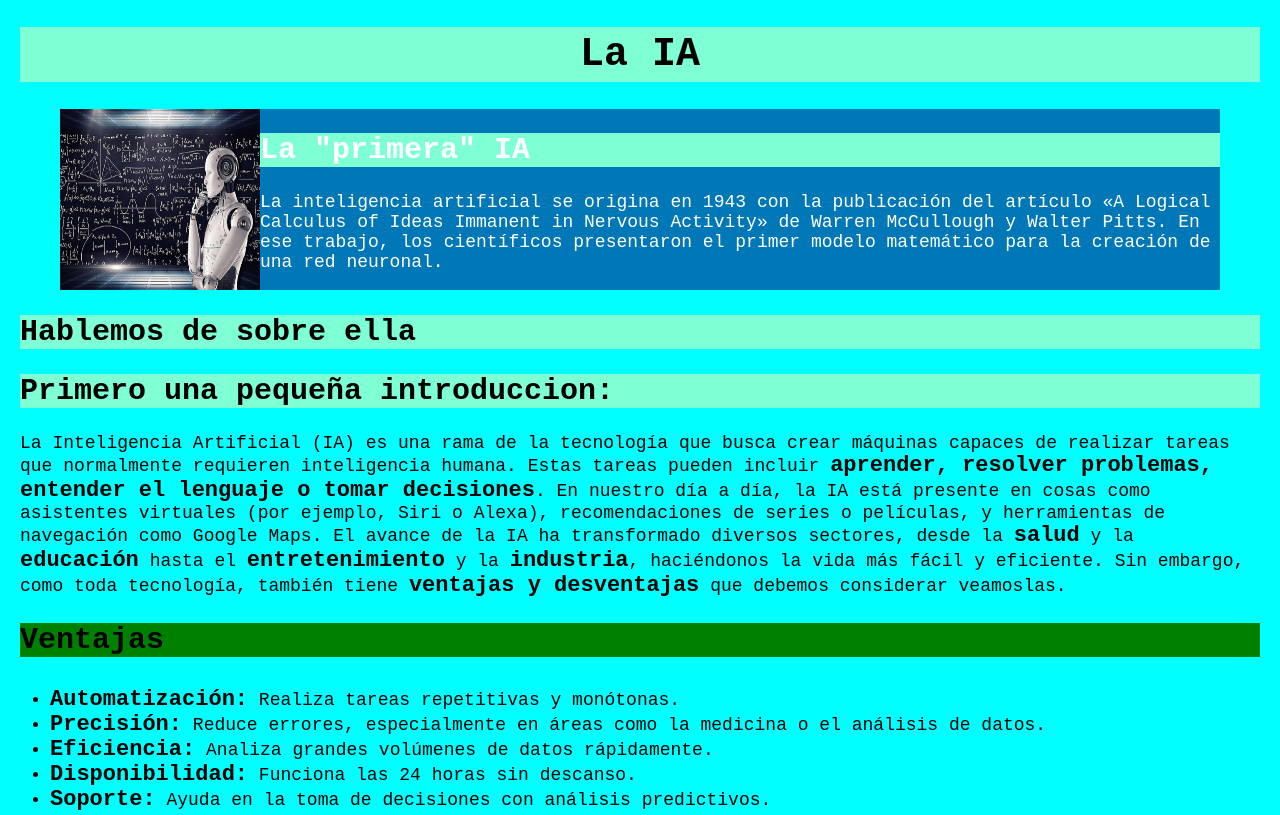
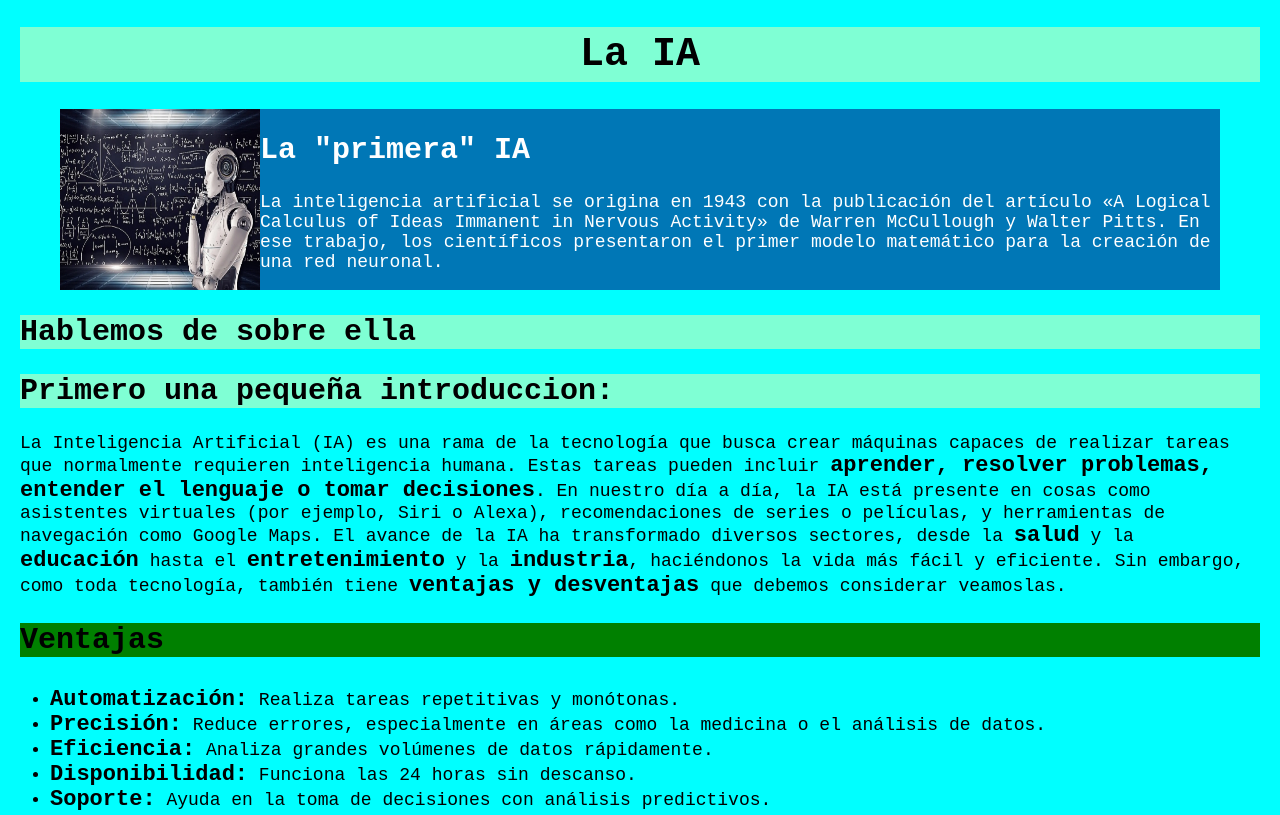
Before and after one commit to Asturmav/ProyectoMarcas-main, a plain HTML site: page Sobre_IA.html in a window 1280 px wide. Shown: the top 815 px of the page. Drawn offline with Linux system fonts and the light colour scheme.

Commit message:
Version finalizada2

```diff
--- a/Sobre_IA.html
+++ b/Sobre_IA.html
@@ -14,7 +14,7 @@
 
         <img src="imagenes/media-docena-de-curiosidades-sobre-la-inteligencia-artificial-ia (1).jpg" id="imganimal">
         <figcaption>
-            <h2 class=>La "primera" IA</h2>
+            <h2 class="nada">La "primera" IA</h2>
 
            <p> La inteligencia artificial se origina en 1943 con la publicación del artículo «A Logical Calculus of Ideas Immanent in Nervous Activity» de Warren McCullough y Walter Pitts.
             En ese trabajo, los científicos presentaron el primer modelo matemático para la creación de una red neuronal.</p>
--- a/estilos/estilos.css
+++ b/estilos/estilos.css
@@ -43,6 +43,10 @@ figure{
     color: white;
 
 }
+.nada{
+    background-color: #0077b6;
+    color: white;
+}
 .gustos{
     padding-left: 20px;
     font-family: "Agu Display";
```
